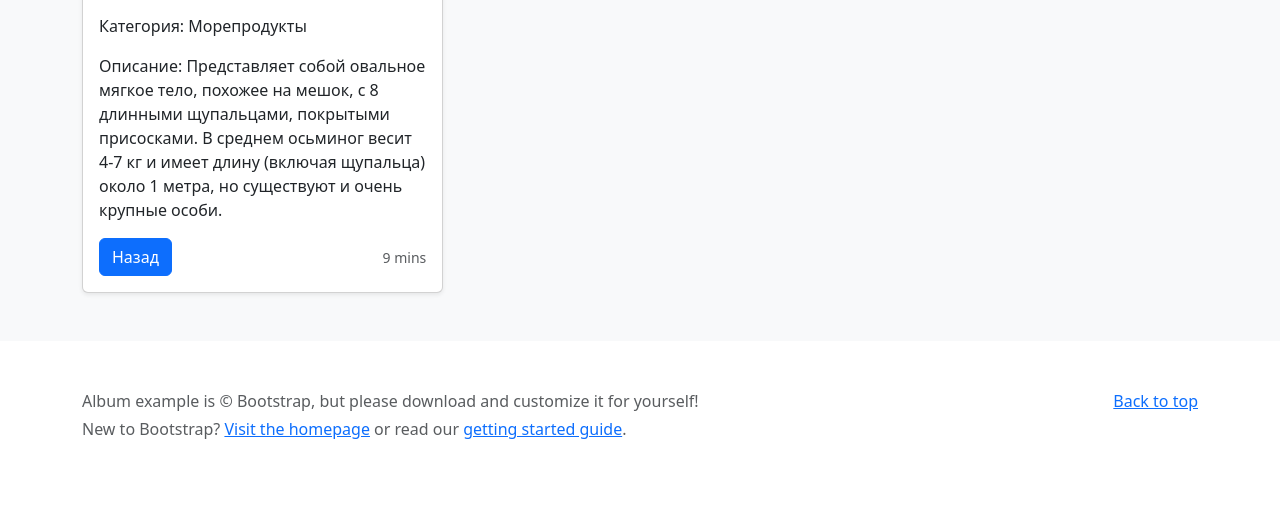
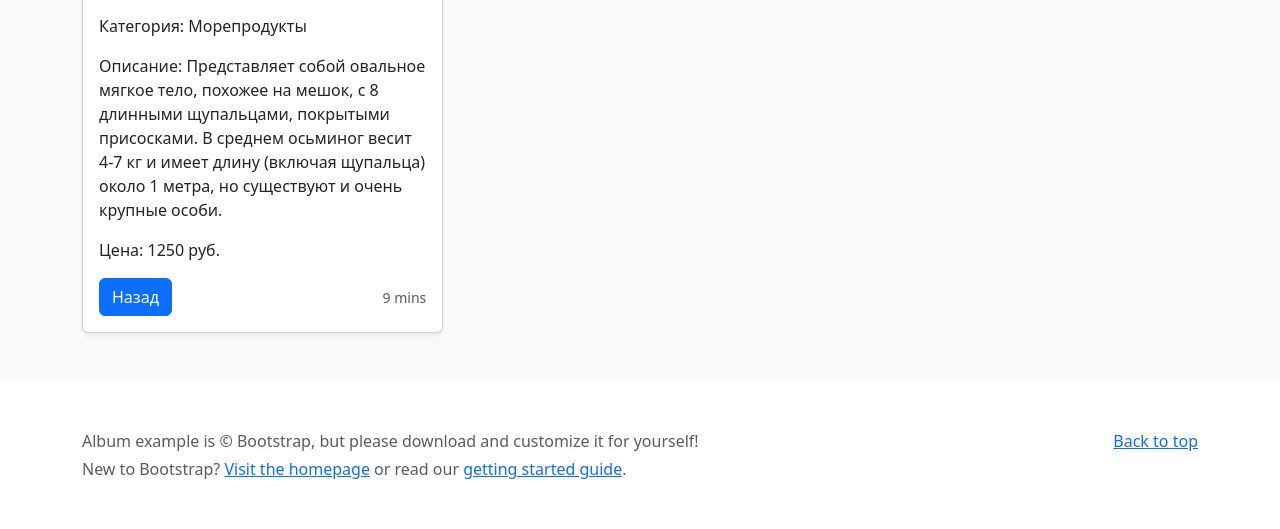
Before and after one commit to yufilchakov/home_work19.2, a Django app: page /product/1/ in a window 1280 px wide. Shown: the part 828-1357 px from the top of the page. Before the commit the page ends 1267 px from the top, so only its background shows below. Run offline with Django 5.2, Linux system fonts and the light colour scheme; data comes from the database, SQL or seed files in the repository; some libraries are stand-ins or nearby versions.

Commit message:
product_detail.html

```diff
--- a/product/templates/product_detail.html
+++ b/product/templates/product_detail.html
@@ -8,9 +8,10 @@
           <div class="card shadow-sm">
             <img src="{{ product.photo | media_filter }}">
             <div class="card-body">
-              <p class="card-text">Наименование продукта: {{ product.name }}</p>
-                <p class="card-text">Категория: {{ product.category }}</p>
-                <p class="card-text">Описание: {{ product.description }}</p>
+              <p class="card-text">Наименование продукта: {{product.name}}</p>
+                <p class="card-text">Категория: {{product.category}}</p>
+                <p class="card-text">Описание: {{product.description}}</p>
+                <p class="card-text">Цена: {{ product.price }} руб.</p>
               <div class="d-flex justify-content-between align-items-center">
                 <div class="btn-group">
                   <a class="btn btn-primary" href="{% url 'product:product_list' %}" role="button">Назад</a>
```
